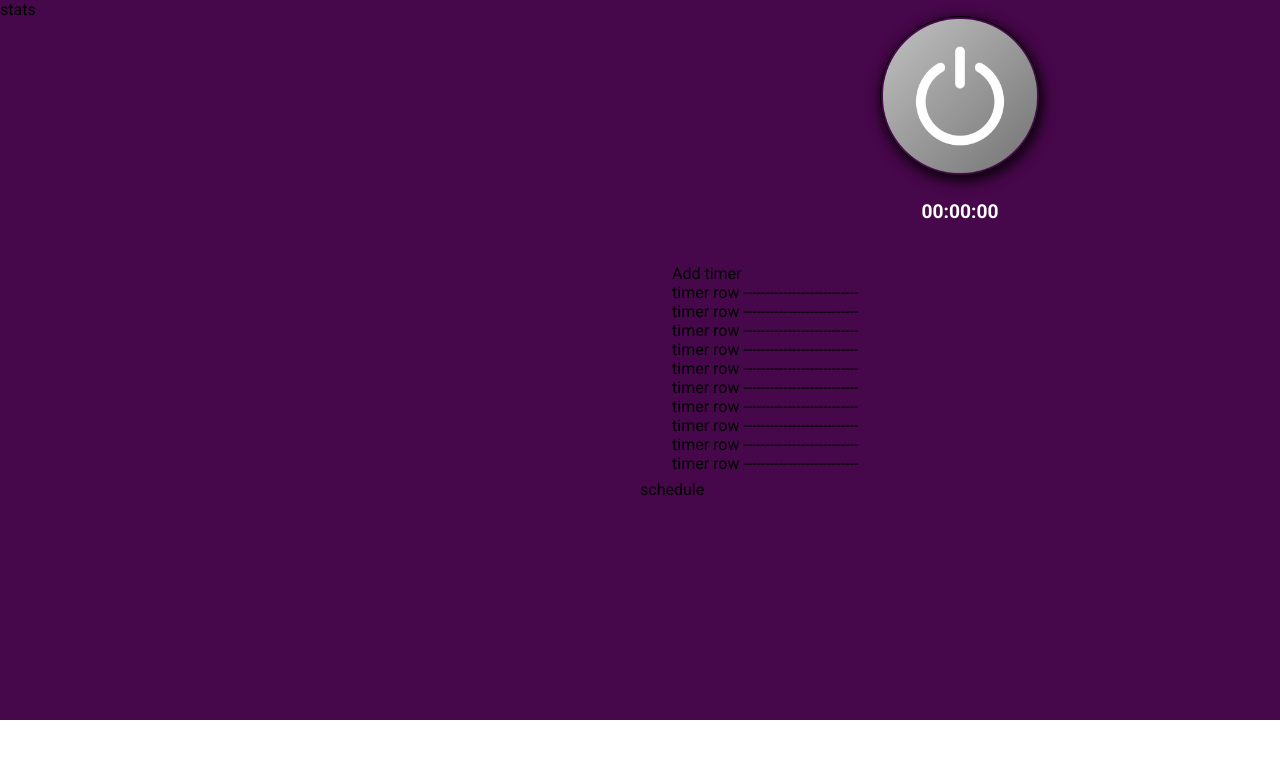
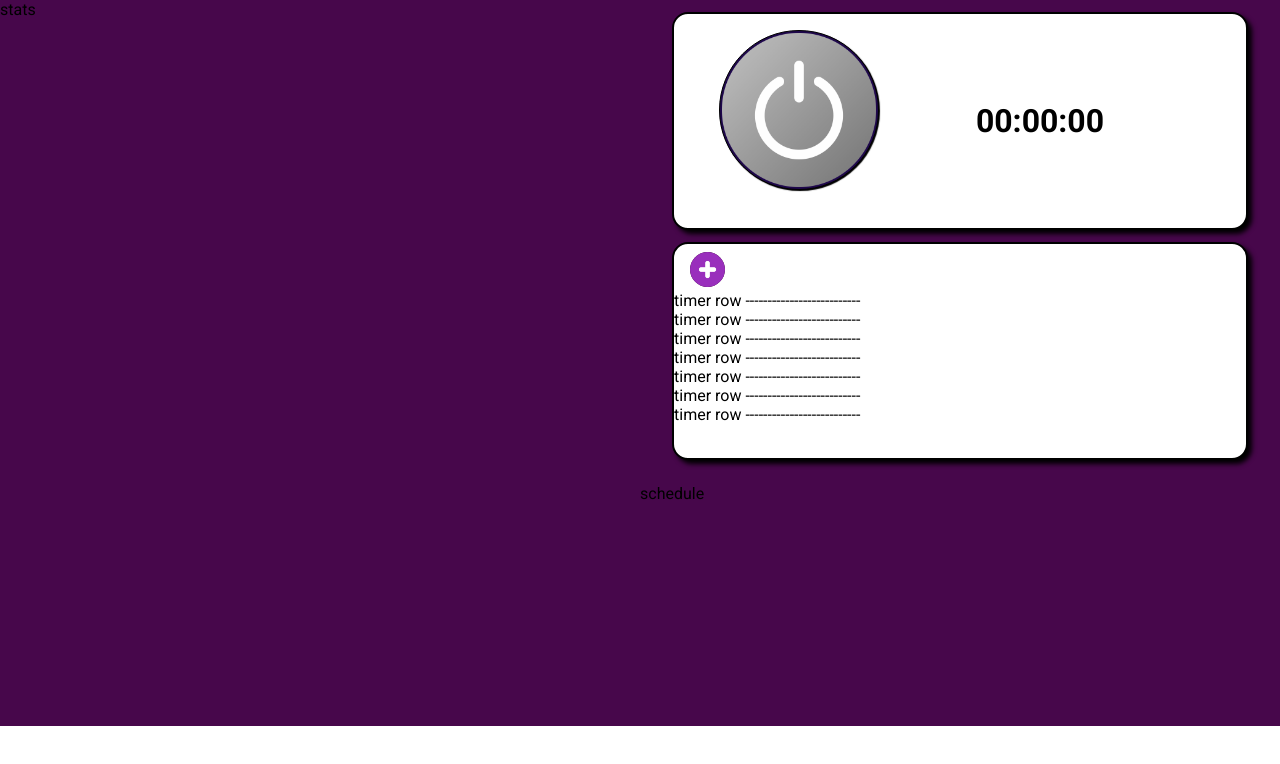
Before and after one commit to leonardogonfiantini/ankuoo_web_app, a React (Create React App) app in the folder ankuoo/: page / in a window 1280 px wide. Shown: the top 764 px of the page. Built offline with nearby package versions, Linux system fonts and the light colour scheme.

Commit message:
added a new image for plus btn, fixed all graphical problems for a better responsive website

```diff
--- a/ankuoo/src/components/onoff/onoff.scss
+++ b/ankuoo/src/components/onoff/onoff.scss
@@ -1,3 +1,5 @@
+$main-color: hsl(297, 83%, 16%);
+
 .onoff {
     height: 15rem;
 
@@ -32,8 +34,40 @@
         color: white;
 
         font-weight: 700;
-        font-size: 1.2em;
+        font-size: 1.7em;
 
     }
 
+
+    @media screen and (min-width: 900px) {
+        position: relative;
+
+        width: 90%;
+        height: 90%;
+
+        margin: auto;
+
+        background-color: white;
+
+        border-radius: 1rem;
+
+        img {
+            background-color: hsl(260, 83%, 16%);
+            margin: 0;
+            left: 1rem;
+            box-shadow: 1px 1px 1px black;
+        }
+
+        p {
+            color: black;
+
+            font-size: 2em;
+
+            position: relative;
+            top: -7rem;
+            right: -5rem;
+
+            z-index: 2;
+        }
+    }
 }
--- a/ankuoo/src/components/timer/timer.jsx
+++ b/ankuoo/src/components/timer/timer.jsx
@@ -2,29 +2,35 @@ import React from 'react'
 
 import './timer.scss'
 
+import plusBtn from './plus-button.png'
+
 
 function Timer() {
+
+  function prova() {
+    return 'ciao';
+  }
+
   return (
     <div className='timer'>
       <div className="timer-create">
-        Add timer
+        <img src={plusBtn} />
       </div>
 
       <div className="timer-row">
+        timer row -------------------------- <br/>
+        timer row -------------------------- <br />
         timer row -------------------------- <br/>
         timer row -------------------------- <br/>
         timer row -------------------------- <br/>
         timer row -------------------------- <br/>
         timer row -------------------------- <br/>
-        timer row -------------------------- <br/>
-        timer row -------------------------- <br/>
-        timer row -------------------------- <br/>
-        timer row -------------------------- <br/>
-        timer row -------------------------- <br/>
+
+
       </div>
-
     </div>
   )
+
 }
 
 export default Timer
--- a/ankuoo/src/components/timer/timer.scss
+++ b/ankuoo/src/components/timer/timer.scss
@@ -1,10 +1,50 @@
+$main-color: hsl(297, 83%, 16%);
+
+
 .timer {
-    position: relative;
 
-    top: 1.5rem;
-    width: 90%;
+    width: 100%;
+    height: 100%;
 
-    margin-left: auto;
-    margin-right: auto;
+    @media screen and (min-width: 900px) {
+        position: relative;
 
+        width: 90%;
+        height: 90%;
+
+        margin: auto;
+
+        background-color: white;
+
+        border-radius: 1rem;
+
+        box-shadow: 4px 4px 5px black;
+        border: 2px solid black;
+
+        img {
+            background-color: $main-color;
+        }
+
+        p {
+            color: black;
+            top: -0.7rem;
+            z-index: 2;
+        }
+    }
+
+
+    .timer-create {
+        position: relative;
+        margin-top: 0.5rem;
+        margin-left: 1rem;
+
+
+        img {
+            width: 2.2rem;
+            height: 2.2rem;
+
+            border-radius: 50%;
+        }
+
+    }
 }
--- a/ankuoo/src/views/home/home.jsx
+++ b/ankuoo/src/views/home/home.jsx
@@ -39,7 +39,9 @@ function Home() {
   function scheduleClick(e) {buttonStatus(e, 'schedules');}
   function statsClick(e) {buttonStatus(e, 'stats');}
 
-  document.addEventListener('readystatechange', event => { widgetShow('timers')});
+  if (window.innerWidth <= 900) {
+      document.addEventListener('DOMContentLoaded', function(){ widgetShow('timers')}, false);
+  }
 
   return (
     <div className='home'>
--- a/ankuoo/src/views/home/home.scss
+++ b/ankuoo/src/views/home/home.scss
@@ -36,7 +36,7 @@ $main-color: hsl(297, 83%, 16%);
 
 }
 
-@media only screen and (min-width: 1000px) {
+@media only screen and (min-width: 900px) {
 
     .onoff { grid-area: onoff; }
     .timers { grid-area: timers; }
@@ -63,13 +63,20 @@ $main-color: hsl(297, 83%, 16%);
         .timers { display: block; }
         .schedules { display: block; }
         .stats { display: block; }
+
         .item2 { display: none; }
+        .widgets{ display: none; }
     }
 }
 
 .item1 {
     width: 100%;
     height: 30vh;
+
+    @media screen and (min-width: 900px) {
+        box-shadow: 4px 4px 5px black;
+        border: 2px solid black;
+    }
 }
 
 .item2 {
@@ -85,7 +92,9 @@ $main-color: hsl(297, 83%, 16%);
     .navbar {
         display: block;
 
-        width: 80%;
+        position: relative;
+
+        width: 18rem;
         height: 4rem;
 
         margin-left: auto;
@@ -99,12 +108,15 @@ $main-color: hsl(297, 83%, 16%);
             display: inline-flex;
             list-style: none;
 
-            margin-left: auto;
-            margin-right: auto;
+
 
             button {
+                position: relative;
+
                 padding: 15px;
                 border: 0;
+
+                left: -20px;
 
                 background-color: white;
                 overflow: hidden;
```
Also changed, not shown: ankuoo/src/components/timer/plus-button.png (added), 1 other file (tests, documents, lock files or other folders).
